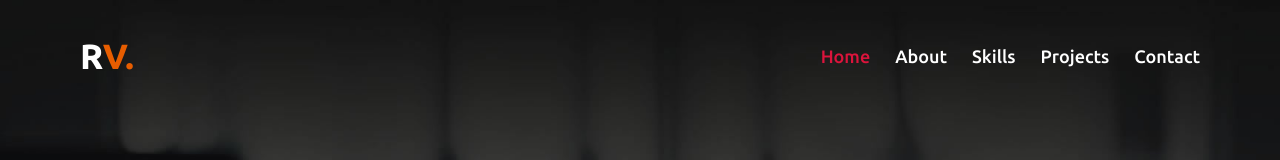
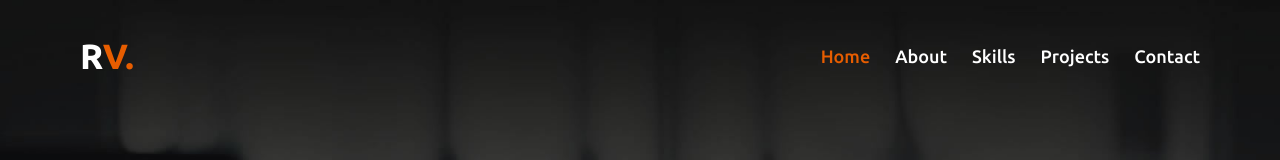
Before and after one commit to raveendrahewage/portfolio, a Vue app: page / in a window 1280 px wide. In both pictures the pointer is over the link "Home". Shown: the top 160 px of the page. Built offline with nearby package versions, Linux system fonts and the light colour scheme.

Commit message:
navbar link hover color changed

```diff
--- a/src/components/Navbar.vue
+++ b/src/components/Navbar.vue
@@ -144,10 +144,10 @@
     transition: color 0.3s ease;
 }
 .navbar .menu li a:hover{
-    color: crimson;
+    color: rgb(231, 93, 0);
 }
 .navbar.sticky .menu li a:hover{
-    color: #fff;
+    color: rgb(0, 0, 0);
 }
 
 .menu-btn{
```
